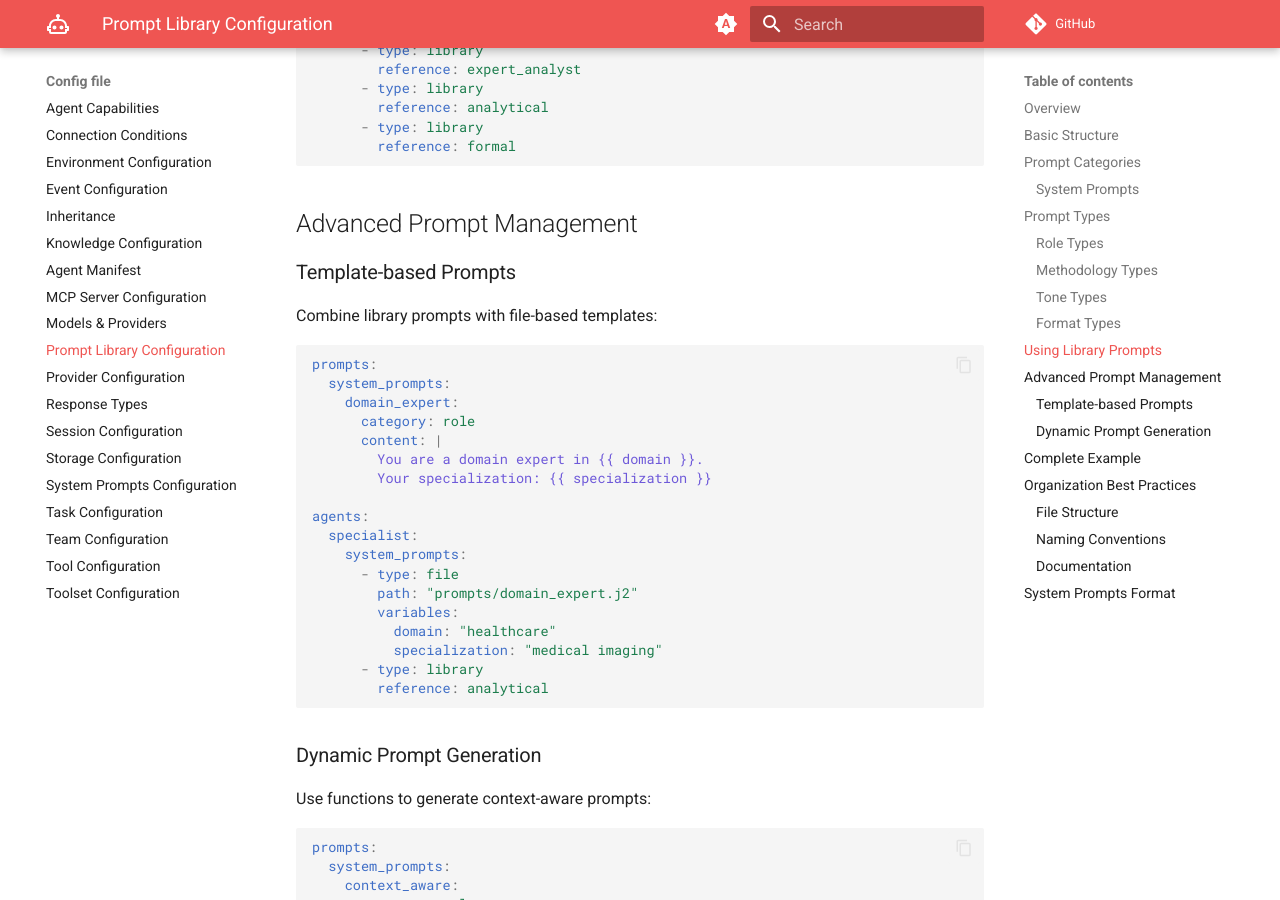
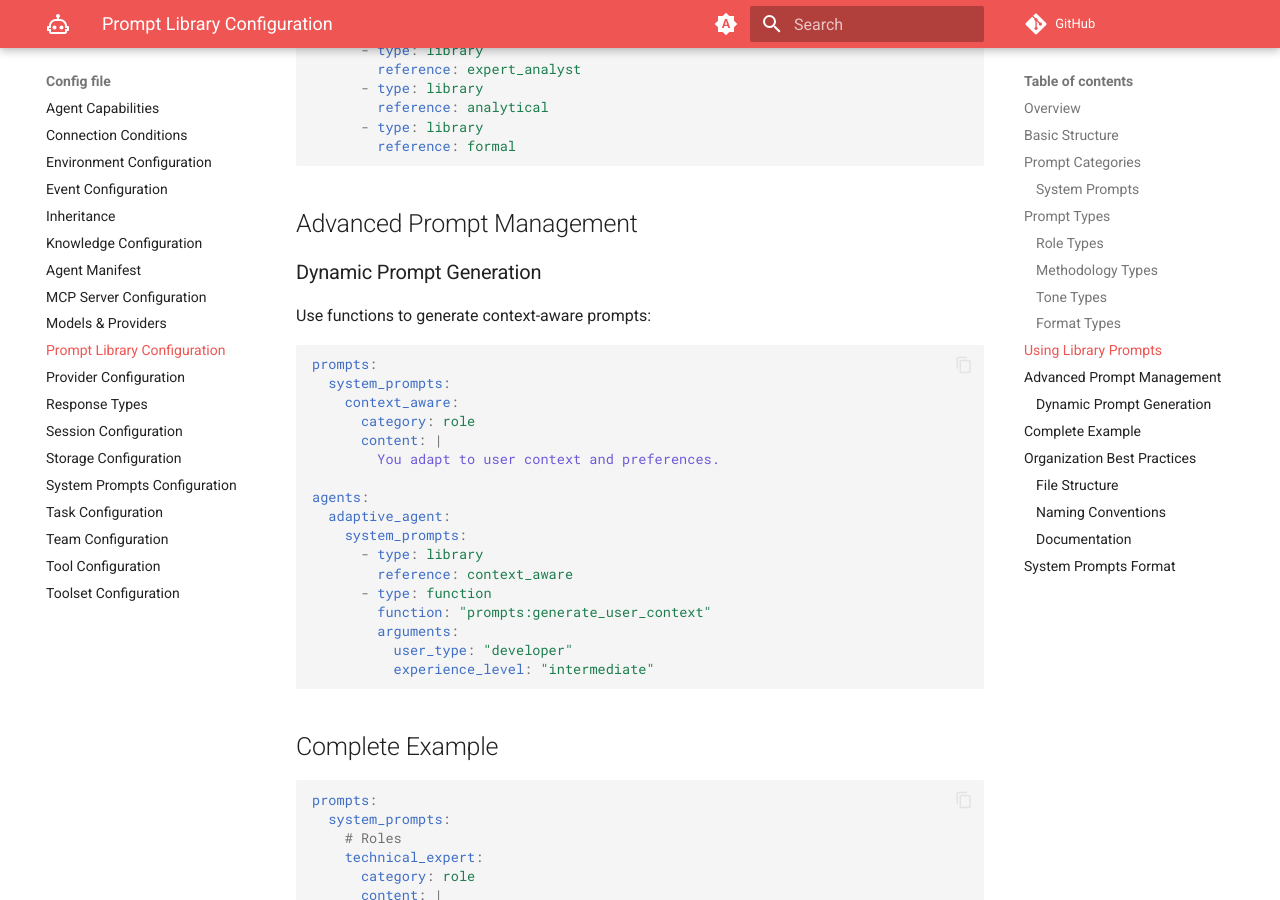
Before and after one commit to uk0/llmling-agent, an MkDocs documentation site: the page built from docs/config_file/prompt_config.md, in a window 1280 px wide and 900 px high, scrolled down 4093 px. Built offline with MkDocs 1.6.1 and Material for MkDocs 9.7.7, drawn with Linux system fonts in a browser that asks for light colours; comment, search, counter and statistics services are not loaded.

Commit message:
chore: docs build fix

````diff
--- a/docs/config_file/prompt_config.md
+++ b/docs/config_file/prompt_config.md
@@ -195,31 +195,6 @@ agents:
 
 ## Advanced Prompt Management
 
-### Template-based Prompts
-
-Combine library prompts with file-based templates:
-
-```yaml
-prompts:
-  system_prompts:
-    domain_expert:
-      category: role
-      content: |
-        You are a domain expert in {{ domain }}.
-        Your specialization: {{ specialization }}
-
-agents:
-  specialist:
-    system_prompts:
-      - type: file
-        path: "prompts/domain_expert.j2"
-        variables:
-          domain: "healthcare"
-          specialization: "medical imaging"
-      - type: library
-        reference: analytical
-```
-
 ### Dynamic Prompt Generation
 
 Use functions to generate context-aware prompts:
````
